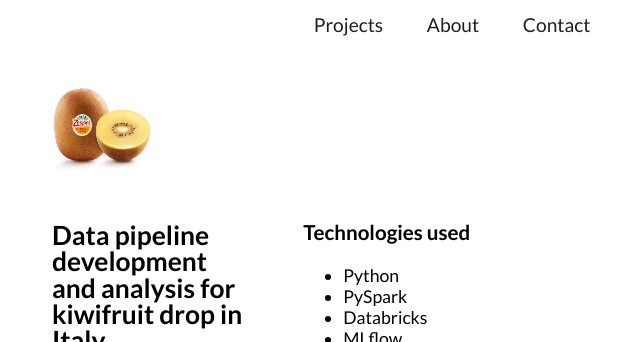
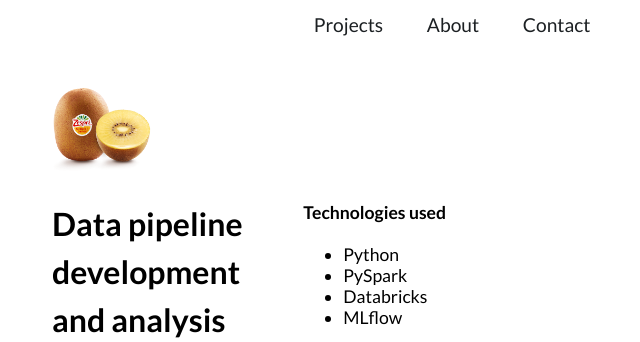
Before and after one commit to jjoshualleung/portfolio, a Flask app: page /projects/data-pipeline-development in a window 1280 px wide. Shown: the part 127-469 px from the top of the page, without its empty margins (188-828 px from the left). Run offline with Flask 3, Linux system fonts and the light colour scheme.

Commit message:
Adjust the size of meta heading

```diff
--- a/static/styles.css
+++ b/static/styles.css
@@ -175,6 +175,17 @@ body {
     }
 }
 
+.project__heading {
+  margin: 0;
+  font-size: 2rem;
+  line-height: 150%;
+}
+
+.project__heading--meta {
+  font-size: inherit;
+  margin-bottom: 1rem;
+}
+
 .u-bare-link {
     text-decoration: none;
 }
```
